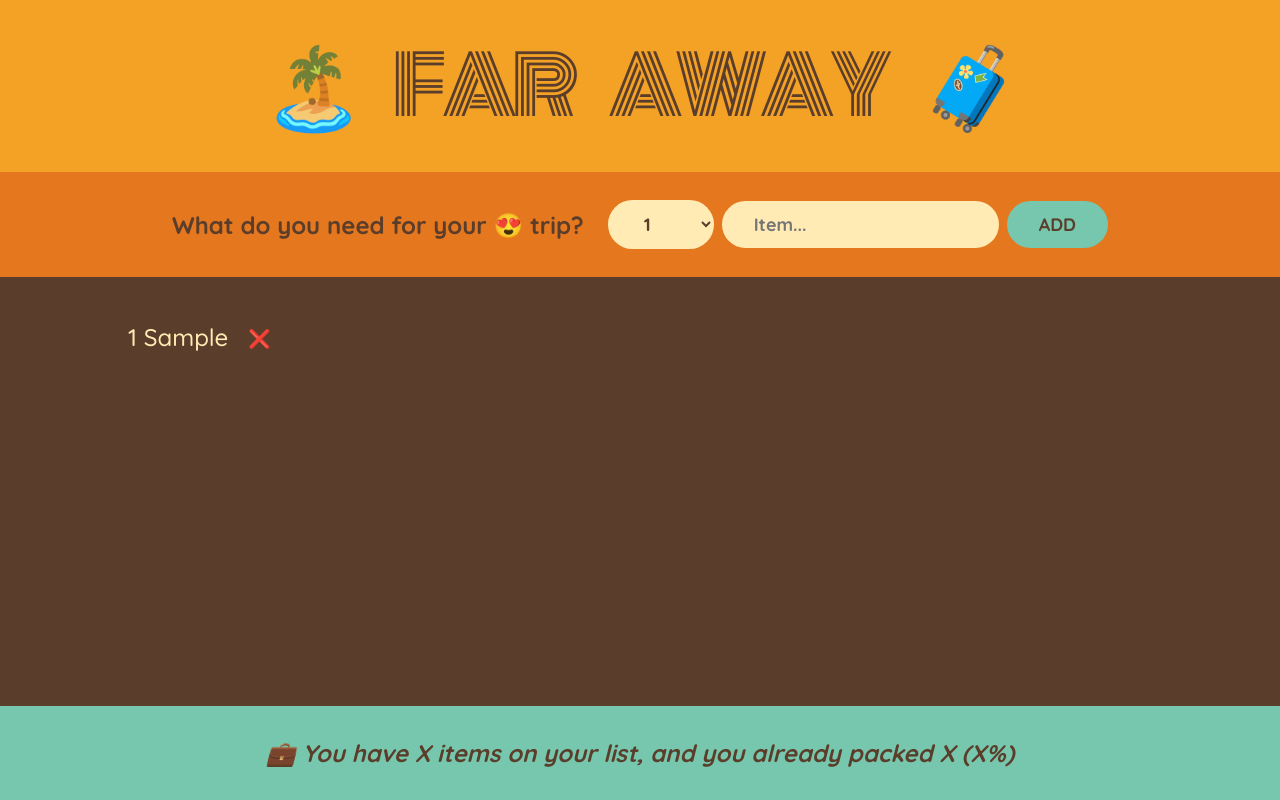
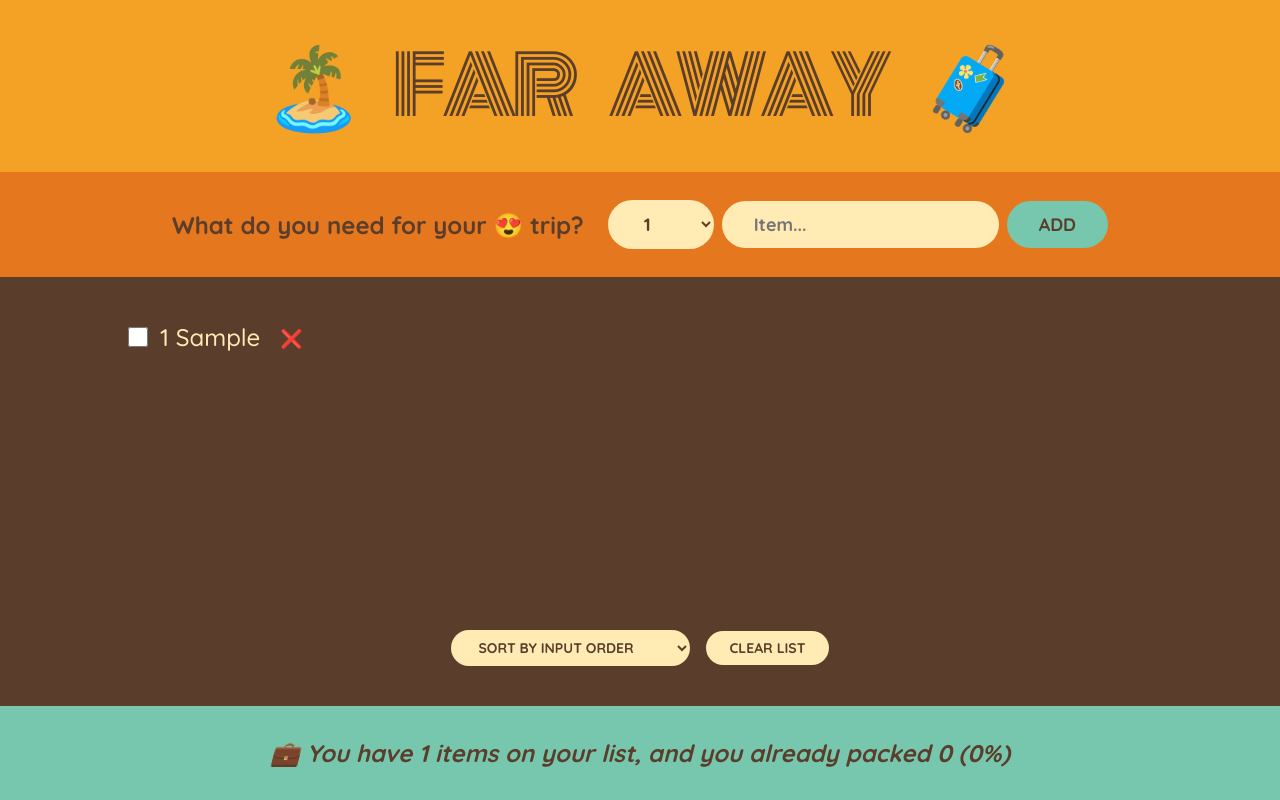
Before and after one commit to grgpk/react.js, a React (Create React App) app: page / in a window 1280 px wide. Both pictures are taken after typing "Sample" into the empty fields and a click on the button "ADD". Built offline with nearby package versions, Linux system fonts and the light colour scheme.

Commit message:
feat: updating the state

```diff
--- a/src/App.js
+++ b/src/App.js
@@ -7,16 +7,36 @@
     setItems((prevItems) => [...prevItems, item]);
   }
 
+  function handleToggleItem(id) {
+    setItems((prevItems) =>
+      prevItems.map((item) =>
+        item.id === id ? { ...item, packed: !item.packed } : item
+      )
+    );
+  }
+
   function handleDeleteItem(id) {
     setItems((prevItems) => prevItems.filter((item) => item.id !== id));
+  }
+
+  function handleClearList() {
+    const confirmed = window.confirm(
+      "Are you sure you want to delete all items?"
+    );
+    if (confirmed) setItems([]);
   }
 
   return (
     <div className="app">
       <Logo />
       <Form onAddItem={handleAddItem} />
-      <PackingList items={items} onDeleteItem={handleDeleteItem} />
-      <Stats />
+      <PackingList
+        items={items}
+        onDeleteItem={handleDeleteItem}
+        onToggleItem={handleToggleItem}
+        onClearList={handleClearList}
+      />
+      <Stats items={items} />
     </div>
   );
 }
@@ -65,21 +85,53 @@
   );
 }
 
-function PackingList({ items, onDeleteItem }) {
+function PackingList({ items, onDeleteItem, onToggleItem, onClearList }) {
+  const [sortBy, setSortBy] = useState("input");
+
+  let sortedItems;
+
+  if (sortBy === "input") sortedItems = items;
+  if (sortBy === "description")
+    sortedItems = items
+      .slice()
+      .sort((a, b) => a.description.localeCompare(b.description));
+  if (sortBy === "packed")
+    sortedItems = items
+      .slice()
+      .sort((a, b) => Number(a.packed) - Number(b.packed));
+
   return (
     <div className="list">
       <ul>
-        {items.map((item) => (
-          <Item item={item} key={item.id} onDeleteItem={onDeleteItem} />
+        {sortedItems.map((item) => (
+          <Item
+            item={item}
+            key={item.id}
+            onDeleteItem={onDeleteItem}
+            onToggleItem={onToggleItem}
+          />
         ))}
       </ul>
+      <div className="actions">
+        <select value={sortBy} onChange={(e) => setSortBy(e.target.value)}>
+          <option value="input">Sort by input order</option>
+          <option value="description">Sort by description</option>
+          <option value="packed">Sort by packed status</option>
+        </select>
+        <button onClick={onClearList}>Clear list</button>
+      </div>
     </div>
   );
 }
 
-function Item({ item, onDeleteItem }) {
+function Item({ item, onDeleteItem, onToggleItem }) {
   return (
     <li>
+      <input
+        type="checkbox"
+        value={item.packed}
+        onChange={() => onToggleItem(item.id)}
+      />
       <span style={item.packed ? { textDecoration: "line-through" } : {}}>
         {item.quantity} {item.description}
       </span>
@@ -88,10 +140,26 @@
   );
 }
 
-function Stats() {
+function Stats({ items }) {
+  if (!items.length) {
+    return (
+      <footer className="stats">
+        <em>Start adding some items to your packing list 🚀</em>
+      </footer>
+    );
+  }
+
+  const numItems = items.length;
+  const numPacked = items.filter((item) => item.packed).length;
+  const percentage = Math.round((numPacked / numItems) * 100);
   return (
     <footer className="stats">
-      <em>💼 You have X items on your list, and you already packed X (X%)</em>
+      <em>
+        {percentage === 100
+          ? "You got everything, Ready to go 🛬"
+          : `💼 You have ${numItems} items on your list, and you already packed
+        ${numPacked} (${percentage}%)`}
+      </em>
     </footer>
   );
 }
```
